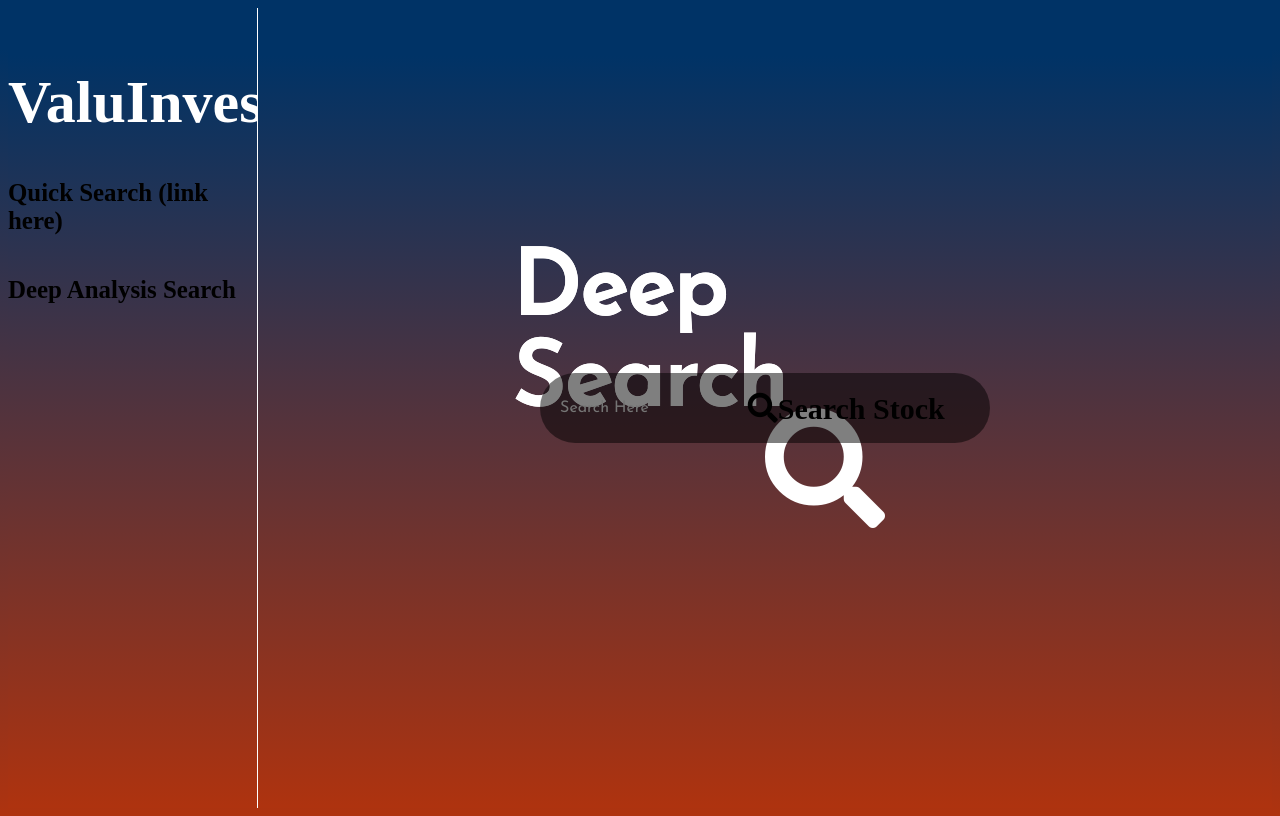
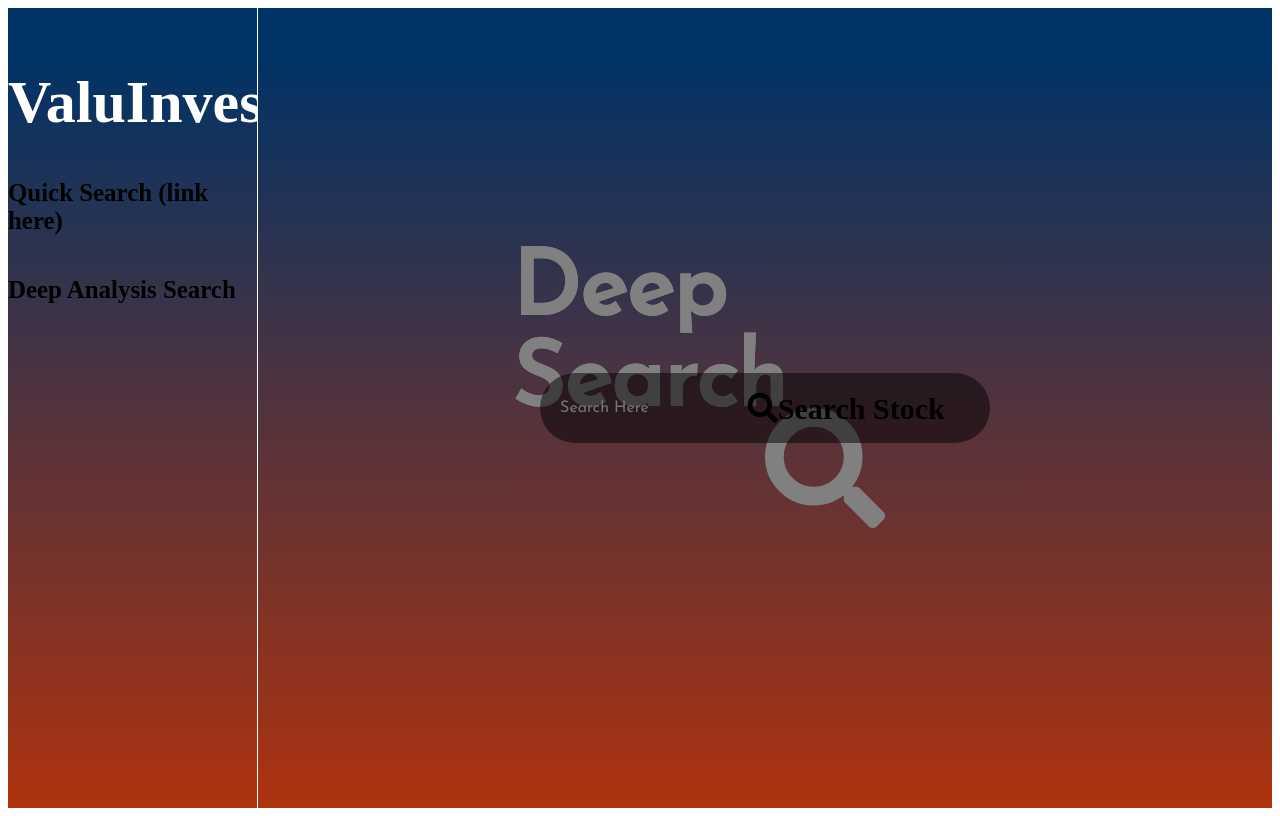
Before and after one commit to zmou21/value-invest, a React (Create React App) app in the folder client/: page /intrinsic in a window 1280 px wide. Built offline with nearby package versions, Linux system fonts and the light colour scheme.

Commit message:
temporary commit

```diff
--- a/client/public/css/dashboard.css
+++ b/client/public/css/dashboard.css
@@ -1,8 +1,8 @@
 /* dashboard styling */
 
-body {
+/* body {
    background: linear-gradient(to bottom, #003366 6%, #cc3300 116%);
-}
+} */
 
 /*=============================================================*/
      /*================== Temporary Navbar ================== */
@@ -63,7 +63,7 @@ body {
 }
 
 .quicksearch-name {
-  color: white;
+  color: grey;
   font-family: 'Josefin Sans', sans-serif;
   font-size: 3em;
   position: absolute;
@@ -73,7 +73,7 @@ body {
 }
 
 .search-toggle{
-  color:white;
+  color:grey;
   font-size: 4em;
   position: absolute;
   /* transform: translate(-50%, -50%); */
@@ -87,7 +87,7 @@ body {
 }
 
 .search-icon:hover {
-  color: white;
+  color: lightblue;
   cursor: pointer;
   /* transform: scale(1.25); */
 }
@@ -127,7 +127,7 @@ body {
     font-size: 16px;
     font-weight: 400;
     line-height: 20px;
-    color:#FFF;
+    color:#eee;
     transform: translate(0, 60px);
     transition: all .3s cubic-bezier(0.000, 0.105, 0.035, 1.570);
     transition-delay: 0.3s;
@@ -141,7 +141,7 @@ body {
     height:70px;
     border:none;
     border-radius:6px;
-    background: #FFF;
+    background: #eee;
     padding:0px;
     outline:none;
     position: relative;
@@ -243,7 +243,7 @@ body {
 }
 
 .company-name {
-  color: white;
+  color: grey;
   max-width: inherit;
   font-family: 'Josefin Sans', sans-serif;
   font-size: 1em;
@@ -260,7 +260,7 @@ body {
 /* favorite button/icon */
 
 .favorite {
-  color: white;
+  color: grey;
   font-size: 0.7em;
   cursor:pointer;
   margin-left: 1%;
```
